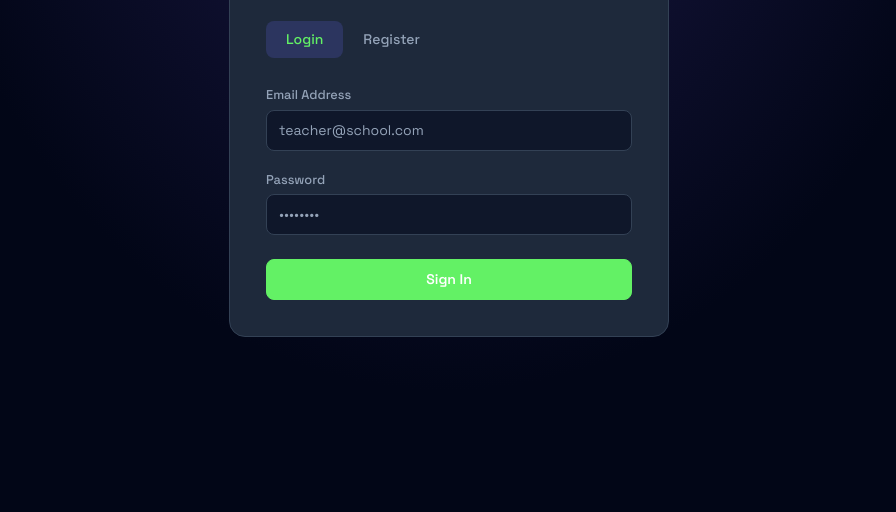
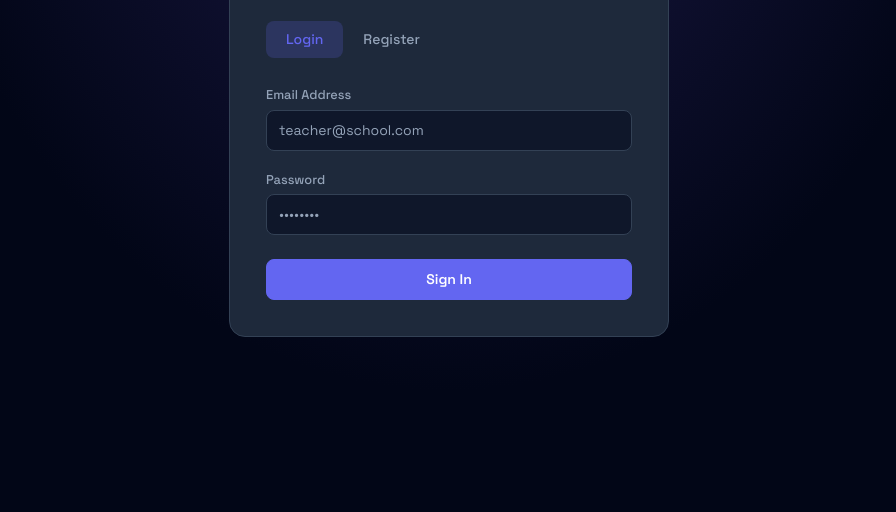
Before and after one commit to waseemnoorisys-ship-it/student-management, a website: page frontend/index.html in a window 1280 px wide. Shown: the part 288-800 px from the top of the page, without its empty margins (191-1087 px from the left). Drawn offline with nearby package versions, Linux system fonts and the light colour scheme.

Commit message:
color changed

```diff
--- a/frontend/index.html
+++ b/frontend/index.html
@@ -8,7 +8,7 @@
 <link href="https://fonts.googleapis.com/css2?family=Space+Grotesk:wght@400;500;600;700&family=JetBrains+Mono:wght@400;600&display=swap" rel="stylesheet">
 <style>
   :root {
-    --primary: #63f165;
+    --primary: #6366f1;
     --primary-dark: #4f46e5;
     --secondary: #06b6d4;
     --success: #10b981;
```
